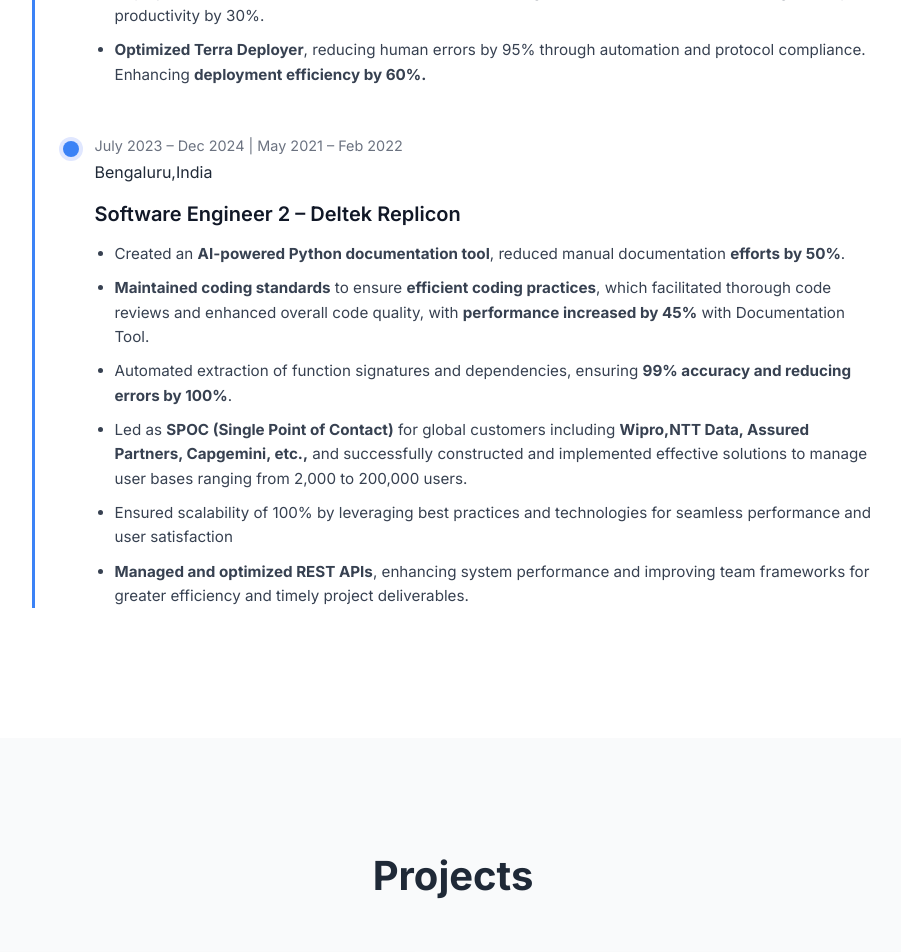
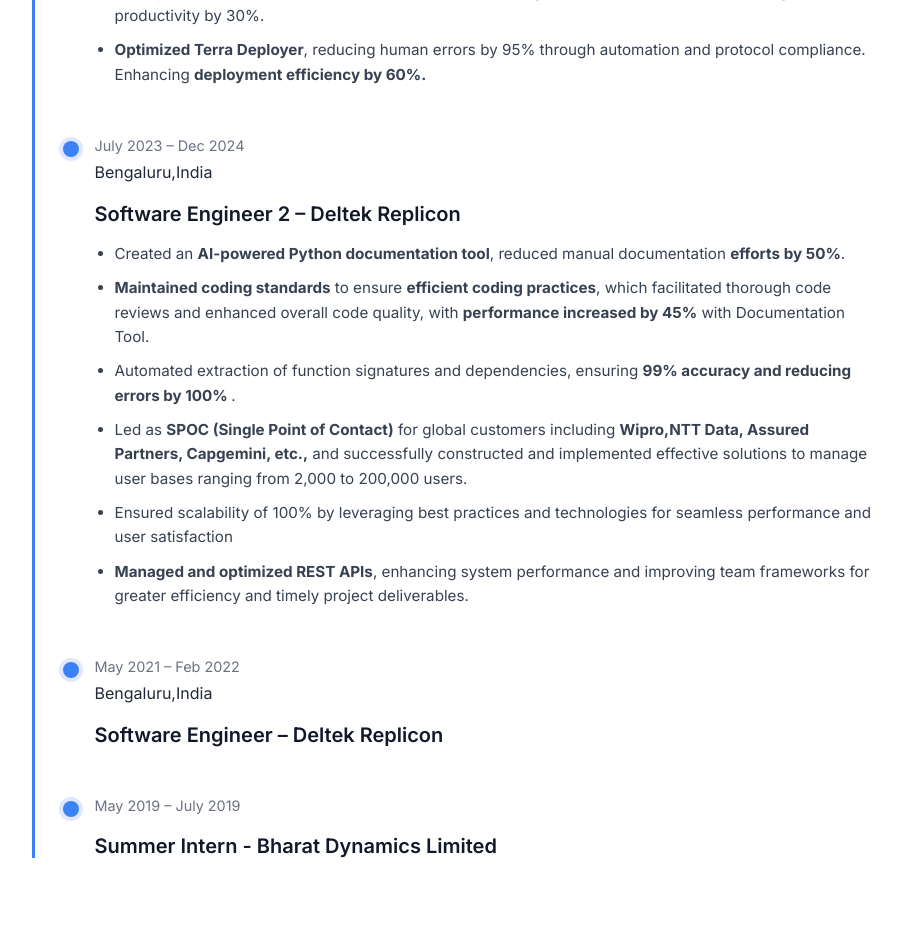
Before and after one commit to PraneethChandG/Praneeth_Chand_Portfolio, an Angular app in the folder Praneeth_Chand_Portfolio/: page / in a window 1280 px wide. Shown: the part 2160-3112 px from the top of the page, without its empty margins (187-1088 px from the left). Built offline with nearby package versions, Linux system fonts and the light colour scheme.

Commit message:
Updated experience

```diff
--- a/Praneeth_Chand_Portfolio/src/app/components/experience/experience.component.html
+++ b/Praneeth_Chand_Portfolio/src/app/components/experience/experience.component.html
@@ -34,7 +34,7 @@
 
     <!-- Job 2 -->
     <div class="timeline-item fade-in">
-      <div class="timeline-date">July 2023 – Dec 2024 | May 2021 – Feb 2022</div>
+      <div class="timeline-date">July 2023 – Dec 2024</div>
       <div class="timeline-location">Bengaluru,India</div>
       <div class="timeline-content">
         <h3>Software Engineer 2 – Deltek Replicon</h3>
@@ -49,8 +49,10 @@
             <strong>performance increased by 45%</strong> with Documentation Tool.
           </li>
           <li>
-            Automated extraction of function signatures and dependencies, ensuring <strong>99%
-            accuracy and reducing errors by 100%</strong>.
+            Automated extraction of function signatures and dependencies, ensuring <strong>
+              99%
+              accuracy and reducing errors by 100%
+            </strong>.
           </li>
           <li>
             Led as <strong>SPOC (Single Point of Contact)</strong> for global customers including
@@ -70,5 +72,20 @@
       </div>
     </div>
 
+    <div class="timeline-item fade-in">
+      <div class="timeline-date"> May 2021 – Feb 2022</div>
+      <div class="timeline-location">Bengaluru,India</div>
+      <div class="timeline-content">
+        <h3>Software Engineer – Deltek Replicon</h3>
+      </div>
+    </div>
+
+    <div class="timeline-item fade-in">
+      <div class="timeline-date"> May 2019 – July 2019</div>
+      <div class="timeline-content">
+        <h3>Summer Intern - Bharat Dynamics Limited</h3>
+      </div>
+    </div>
+
   </div>
 </section>
```
